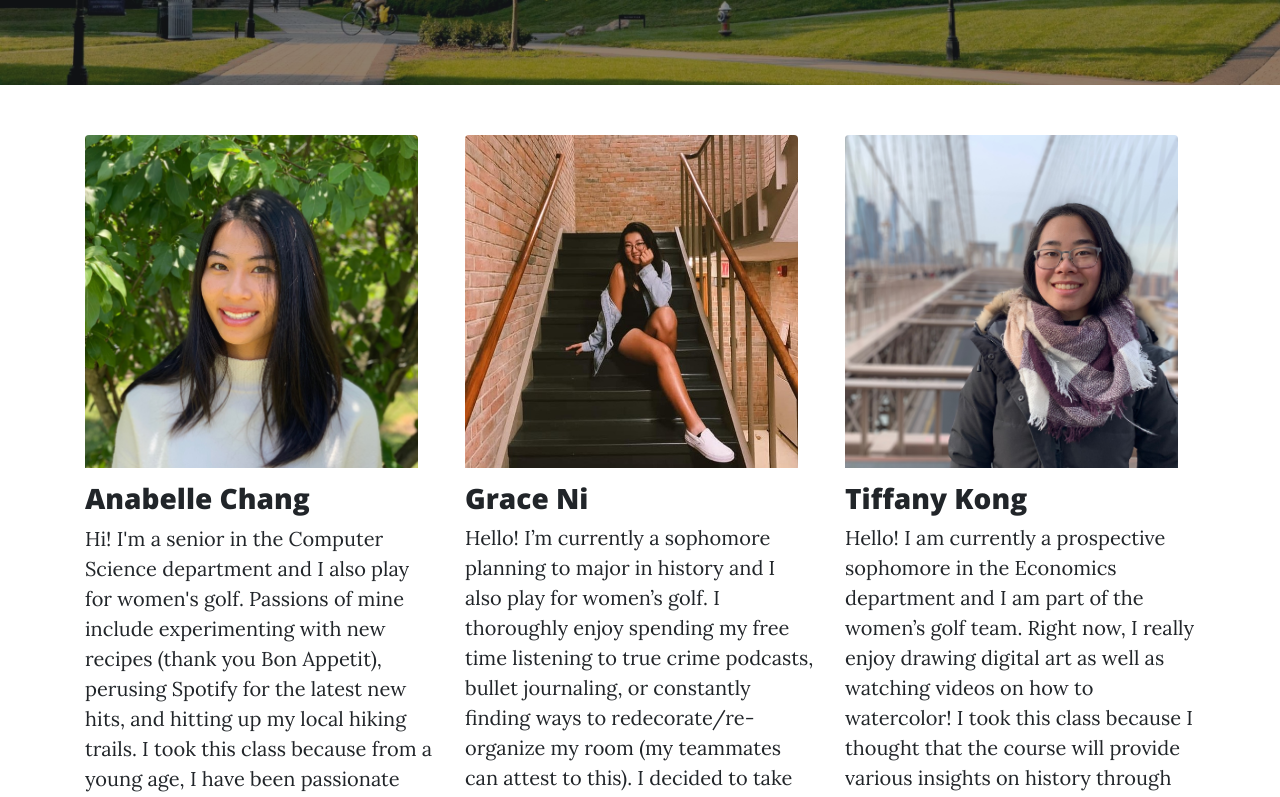
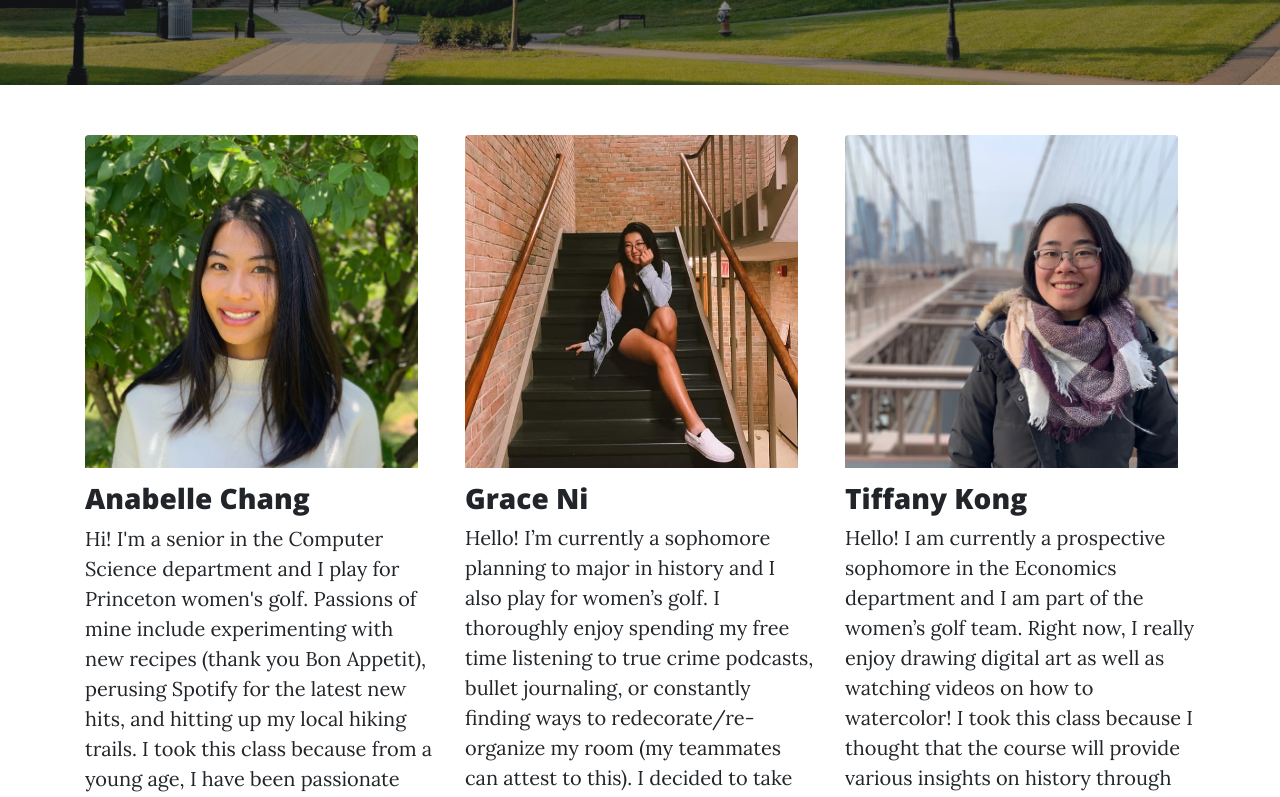
Before and after one commit to belle-chang/conceptualizations-of-monsters, a website: page about.html in a window 1280 px wide. Shown: the part 500-1297 px from the top of the page. Drawn offline with nearby package versions, Linux system fonts and the light colour scheme.

Commit message:
updated anabelles bio

```diff
--- a/about.html
+++ b/about.html
@@ -104,7 +104,7 @@
           <img src="img/anabelle.jpg" class="rounded img-responsive fit-image">
         </div>
         <h3> Anabelle Chang</h3>
-        Hi! I'm a senior in the Computer Science department and I also play for women's golf.
+        Hi! I'm a senior in the Computer Science department and I play for Princeton women's golf.
         Passions of mine include experimenting with new recipes (thank you Bon Appetit),
         perusing Spotify for the latest new hits, and hitting up my local hiking trails.
         I took this class because from a young age, I have been passionate about mythology
```
